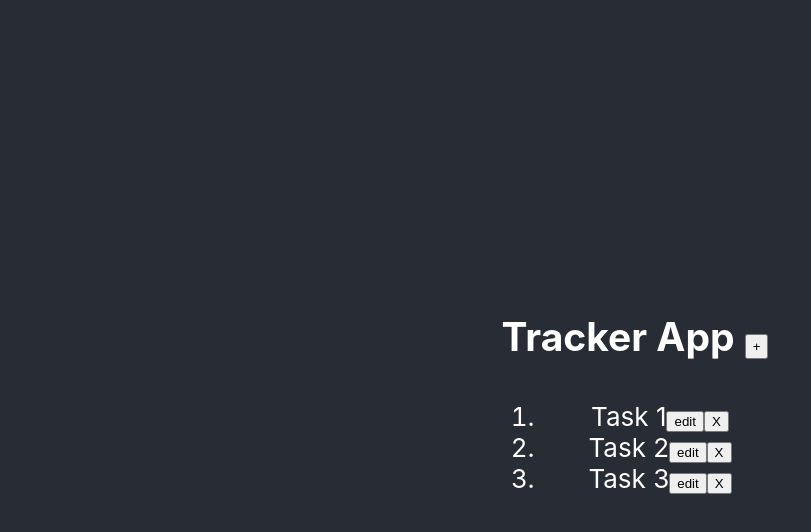
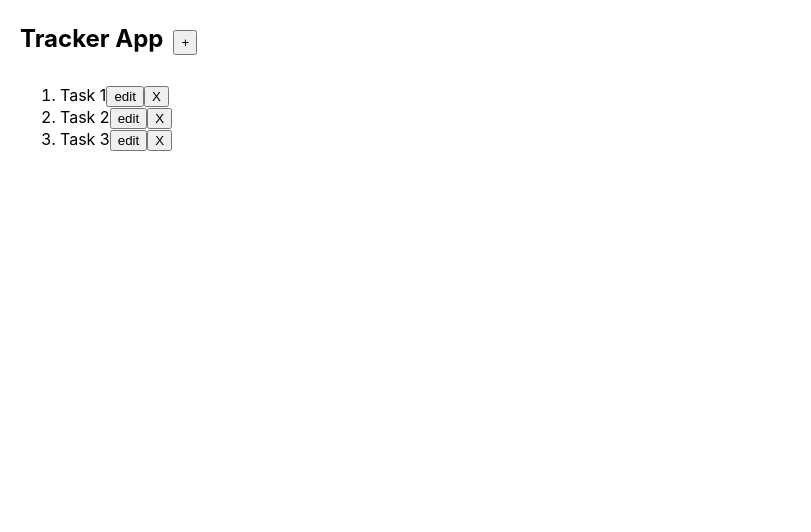
Before and after one commit to rajeshpillai/react-training-internal, a React (Create React App) app: page / in a window 1280 px wide. Shown: the top 532 px of the page, without its empty margins (0-811 px from the left). Built offline with nearby package versions, Linux system fonts and the light colour scheme.

Commit message:
Changed keyPress to keyDown to track ESC key

```diff
--- a/src/App.css
+++ b/src/App.css
@@ -4,27 +4,15 @@
 }
 
 .App {
-  text-align: center;
+  margin: 20px;
 }
 
-.App-logo {
-  animation: App-logo-spin infinite 20s linear;
-  height: 40vmin;
-  pointer-events: none;
-}
 
 .App-header {
-  background-color: #282c34;
-  min-height: 100vh;
-  display: flex;
-  flex-direction: column;
-  align-items: center;
-  justify-content: center;
-  font-size: calc(10px + 2vmin);
-  color: white;
 }
 
 .task-form {
+  width: 200px;
   border: 1px solid lightgray;
   padding: 10px;
   display: flex;
--- a/src/klass/tracker-app.js
+++ b/src/klass/tracker-app.js
@@ -17,6 +17,9 @@ export default class TrackerApp extends React.Component {
     console.log(id, e);
     if (e.which == 13) {
       this.props.onTaskUpdate({ id: id, title: e.target.value});
+    } else if (e.which == 27) {  // ESC
+      alert('cancel');
+      this.props.onToggleEdit(id);
     }
   }
 
@@ -61,7 +64,7 @@ export default class TrackerApp extends React.Component {
                   {!t.edit && t.title}
                   {t.edit &&
                     <input defaultValue={t.title}
-                      onKeyPress={this.onTitleChange.bind(null,t.id)}
+                      onKeyDown={this.onTitleChange.bind(null,t.id)}
                       onChange={this.onTitleChange.bind(null,t.id)}></input>
                   }
 
```
